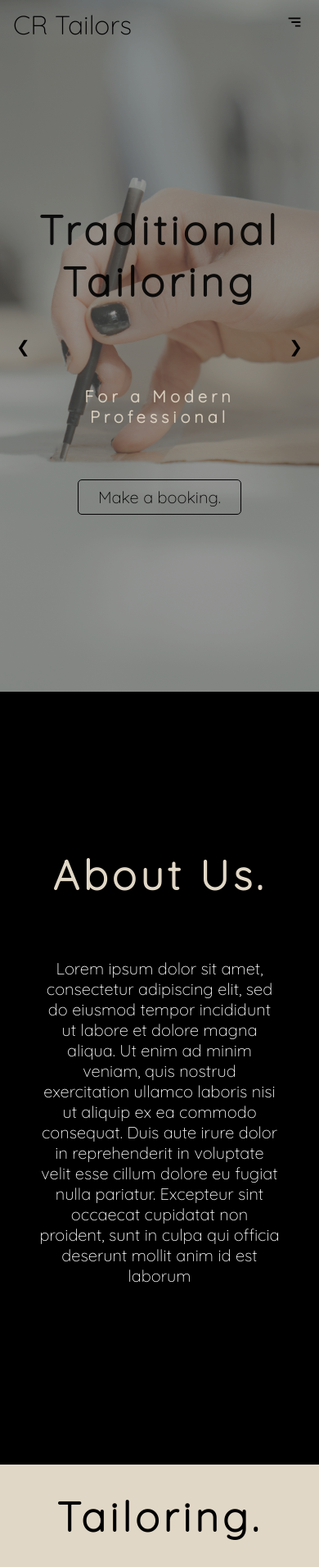
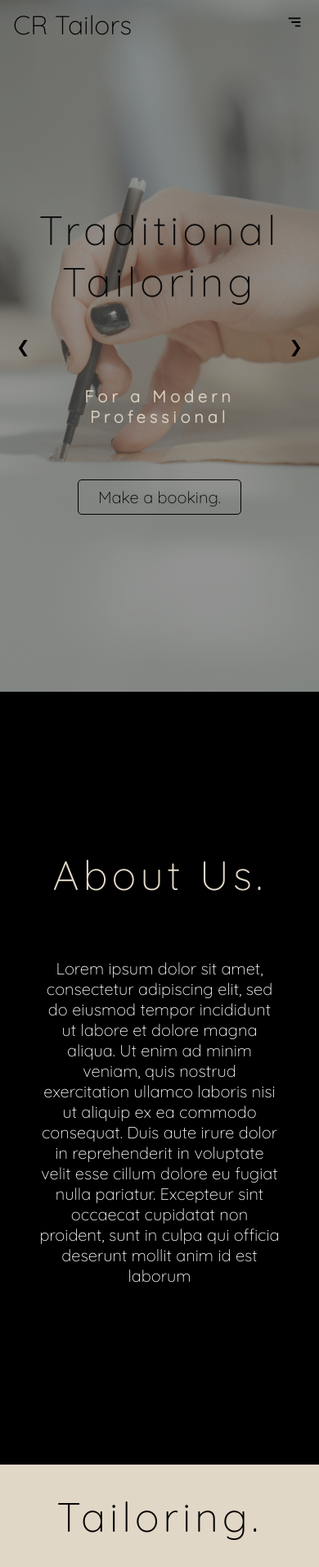
Before and after one commit to CoreyRobertson/CRTailors, a Next.js app: page / in a window 390 px wide. Shown: the top 1912 px of the page at 82% size. Built offline with nearby package versions, Linux system fonts and the light colour scheme.

Commit message:
font fix

```diff
--- a/styles/globals.css
+++ b/styles/globals.css
@@ -248,7 +248,9 @@
 }
 
 .tailoring_container h2 {
+  font-weight: normal;
   font-size: 100px;
+  font-weight: normal;
   opacity: 1;
   color: var(--color-black) !important;
   padding: 2rem;
@@ -504,6 +506,7 @@ button {
 }
 
 .contact_brand-container h1 {
+  font-weight: normal;
   font-size: 32px;
   color: var(--color-black);
 }
@@ -670,6 +673,7 @@ button {
   }
 
   .tailoring_container h2 {
+    font-weight: normal;
     font-size: 100px;
     opacity: 1;
     color: var(--color-black) !important;
@@ -894,6 +898,7 @@ button {
   }
 
   .tailoring_container h2 {
+    font-weight: normal;
     font-size: 80px;
     opacity: 1;
     color: var(--color-black) !important;
@@ -1202,6 +1207,7 @@ button {
   }
 
   .header_slide1-text h1 {
+    font-weight: normal;
     text-align: center;
     font-size: 50px;
   }
@@ -1213,6 +1219,7 @@ button {
   }
 
   .header_slide2 h1 {
+    font-weight: normal;
     font-size: 50px;
   }
 
@@ -1257,6 +1264,7 @@ button {
 
   .about_container h2 {
     font-size: 50px;
+    font-weight: normal;
   }
 
   /* Tailoring Section */
@@ -1267,6 +1275,7 @@ button {
   }
 
   .tailoring_container h2 {
+    font-weight: normal;
     font-size: 50px;
     opacity: 1;
     color: var(--color-black) !important;
@@ -1317,6 +1326,7 @@ button {
   }
 
   .products_container h1 {
+    font-weight: normal;
     font-size: 50px;
   }
 
@@ -1361,6 +1371,7 @@ button {
   }
 
   .suits_container h1 {
+    font-weight: normal;
     font-size: 50px;
   }
 
@@ -1435,6 +1446,7 @@ button {
   }
 
   .contact_brand-container h1 {
+    font-weight: normal;
     font-size: 32px;
     color: var(--color-black);
   }
```
